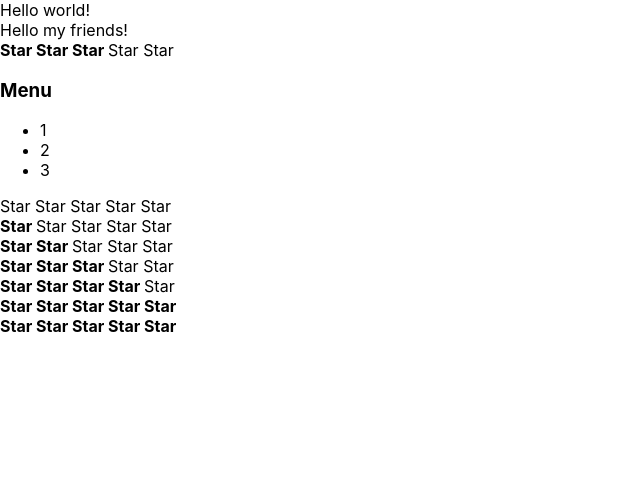
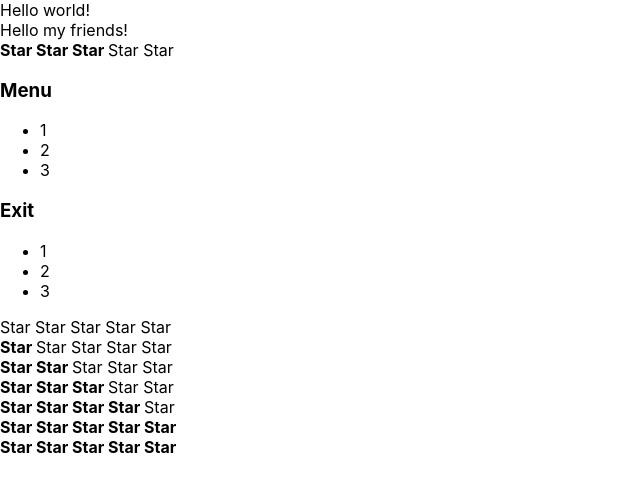
Before and after one commit to Anton-Martynenko/React-prosto, a React (Create React App) app: page / in a window 1280 px wide. Shown: the top 492 px of the page, without its empty margins (0-640 px from the left). Built offline with nearby package versions, Linux system fonts and the light colour scheme.

Commit message:
Accordion title

```diff
--- a/src/App.tsx
+++ b/src/App.tsx
@@ -11,7 +11,8 @@ function App() {
             <PageTitle title={"Hello world!"}/>
             <PageTitle title={"Hello my friends!"}/>
             <Rating value={3}/>
-            <Accordion />
+            <Accordion title={"Menu"}/>
+            <Accordion title={"Exit"}/>
             <Rating value={0}/>
             <Rating value={1}/>
             <Rating value={2}/>
--- a/src/components/Accordion.tsx
+++ b/src/components/Accordion.tsx
@@ -1,19 +1,19 @@
 import React from "react";
 
-function Accordion() {
+function Accordion(props: any) {
     console.log("Accordion rendering");
     return (
         <div>
-            <AccordionTitle />
+            <AccordionTitle title={props.title}/>
             <AccordionBody />
         </div>
     );
 }
 
-function AccordionTitle() {
+function AccordionTitle(props: any) {
     console.log("AccordionTitle rendering");
     return (
-        <h3>Menu</h3>
+        <h3>{props.title}</h3>
     );
 }
 
```
